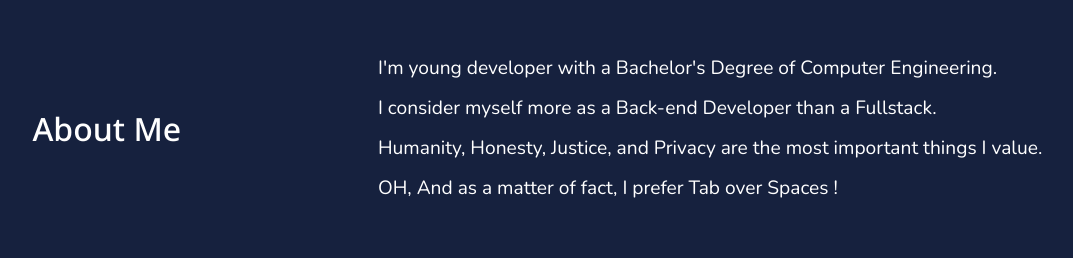
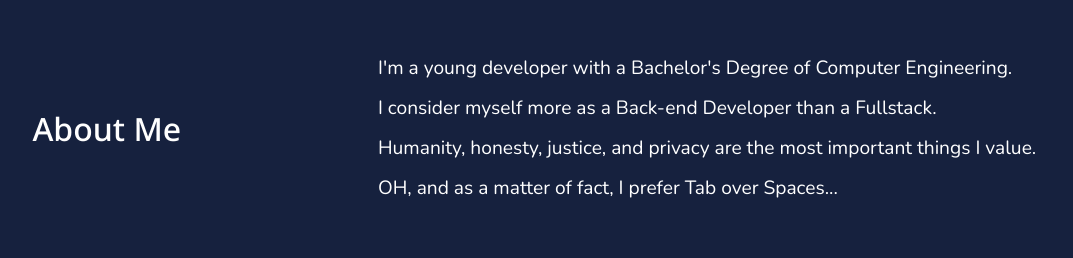
Before and after one commit to moeini-dev/portfolio, a React (Vite) app: page / in a window 1280 px wide. Shown: the part 4152-4410 px from the top of the page, without its empty margins (70-1143 px from the left). Built offline with nearby package versions, Linux system fonts and the light colour scheme.

Commit message:
Update home page

```diff
--- a/src/pages/Home.jsx
+++ b/src/pages/Home.jsx
@@ -98,10 +98,10 @@ function Home () {
       <section class="about-me-wrapper">
           <h2>About Me</h2>
           <div className="about-me-text">
-            I'm young developer with a Bachelor's Degree of Computer Engineering.<br/>
+            I'm a young developer with a Bachelor's Degree of Computer Engineering.<br/>
             I consider myself more as a Back-end Developer than a Fullstack.<br/>
-            Humanity, Honesty, Justice, and Privacy are the most important things I value.<br/>
-            OH, And as a matter of fact, I prefer Tab over Spaces !<br/>
+            Humanity, honesty, justice, and privacy are the most important things I value.<br/>
+            OH, and as a matter of fact, I prefer Tab over Spaces...<br/>
           </div>
       </section>
       <section class="about-me-wrapper contact">
```
